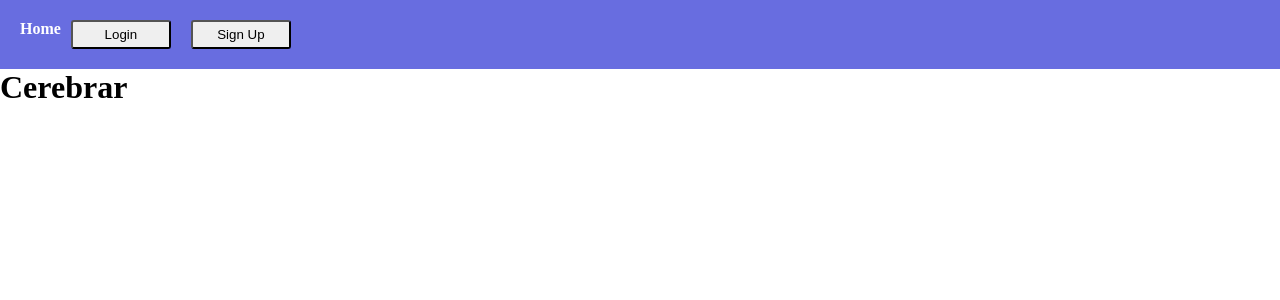
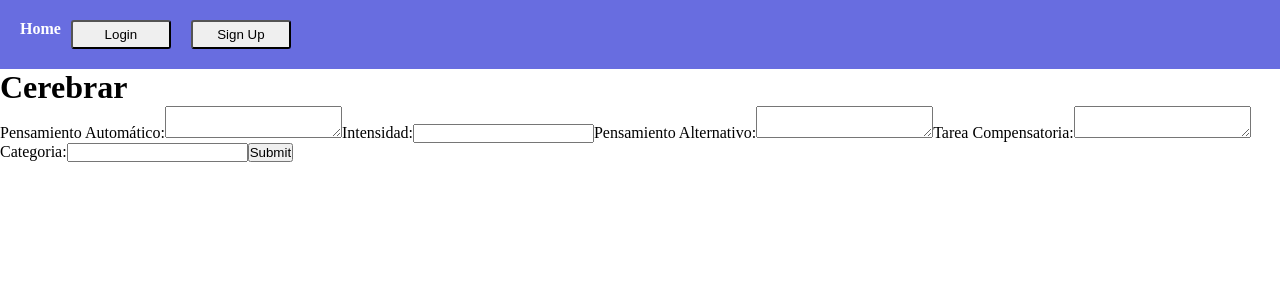
Before and after one commit to julianortega35/cerebrarClient, a React (Create React App) app: page /add in a window 1280 px wide. Shown: the top 300 px of the page. Built offline with nearby package versions, Linux system fonts and the light colour scheme; no server answers.

Commit message:
react update

```diff
--- a/src/App.js
+++ b/src/App.js
@@ -9,10 +9,10 @@ import Private from "./pages/Private";
 import AuthProvider from "./lib/AuthProvider";
 import AnonRoute from "./components/AnonRoute";
 import PrivateRoute from "./components/PrivateRoute";
-import ThoughtsList from ".components/ThoughtsList"
-import NewThought from ".components/NewThought"
-import EditThought from ".components/EditThought"
-import ThoughtDetails from ".components/ThoughtDetails"
+import ThoughtsList from "./components/ThoughtsList"
+import NewThought from "./components/NewThought"
+import EditThought from "./components/EditThought"
+import ThoughtDetails from "./components/ThoughtDetails"
 
 class App extends Component {
   render() {
@@ -26,10 +26,10 @@ class App extends Component {
 
 
         <Switch>
-        <Route exact path="/thoughts" component={ThoughtsList} />
-        <Route exact path="/thoughts/thoughts/add" component={NewThought} />
-        <Route exact path="/thoughts/thoughts/edit" component={EditThought} />
-        <Route exact path="/thoughts/thoughts" component={ThoughtDetails} />
+        <Route exact path="/thoughtslist" component={ThoughtsList} />
+        <Route exact path="/add" component={NewThought} />
+        <Route exact path="/edit/:id" component={EditThought} />
+        <Route exact path="/details/:id" component={ThoughtDetails} />
       <AnonRoute path="/signup" component={Signup} />
       <AnonRoute path="/login" component={Login} />
       <PrivateRoute path="/private" component={Private} />{/* <Route> to <PrivateRoute>*/}
--- a/src/components/NewThought.js
+++ b/src/components/NewThought.js
@@ -12,7 +12,7 @@ class NewThought extends Component {
         super(props);
         this.state = {
             automaticThought: "",
-            intensity: null,
+            intensity: "",
             alternativeThought: "",
             task: "",
             category: "",
@@ -28,12 +28,12 @@ class NewThought extends Component {
         const category = this.state.category;
 
        axios
-        .post("http://localhost:4000/thoughts/thoughts/add", { automaticThought, intensity, alternativeThought, task, category })
+        .post("http://localhost:4000/thoughts/thoughts/add",  { automaticThought, intensity, alternativeThought, task, category }, {withCredentials: true})
         .then(()=>{
             this.props.getData();
             this.setState({
                 automaticThought: "",
-                intensity: null,
+                intensity: "",
                 alternativeThought: "",
                 task: "",
                 category: "",
@@ -54,8 +54,8 @@ class NewThought extends Component {
            <form onSubmit={this.handleFormSubmit}>
            <label>Pensamiento Automático:</label>
            <textarea
-           name="Pensamiento Automático"
-            value={this.state.automaticThought}
+           name="automaticThought"
+           value={this.state.automaticThought}
             onChange={e => this.handleChange(e)}
             />
 
@@ -63,23 +63,23 @@ class NewThought extends Component {
             <label>Intensidad:</label>
            <input
             type="number"
-            name="intensidad"
+            name="intensity"
             value={this.state.intensity}
             onChange={e => this.handleChange(e)}
            />
 
            <label>Pensamiento Alternativo:</label>
            <textarea
-           name="Pensamiento Alternativo"
-            value={this.state.alternativeThought}
+           name="alternativeThought"
+           value={this.state.alternativeThought}
             onChange={e => this.handleChange(e)}
             />
 
 
             <label>Tarea Compensatoria:</label>
            <textarea
-           name="Tarea compensatoria"
-            value={this.state.task}
+           name="task"
+           value={this.state.task}
             onChange={e => this.handleChange(e)}
             />
 
@@ -87,7 +87,7 @@ class NewThought extends Component {
             <label>Categoria:</label>
            <input
             type="text"
-            name="categoria"
+            name="category"
             value={this.state.category}
             onChange={e => this.handleChange(e)}
            />
--- a/src/components/ThoughtDetails.js
+++ b/src/components/ThoughtDetails.js
@@ -2,7 +2,7 @@
 
 import React, { Component } from 'react';
 import axios from 'axios';
-import EditThought from "./components/EditThought";
+import EditThought from "./EditThought";
 import { Link } from "react-router-dom";
 
 
--- a/src/components/ThoughtsList.js
+++ b/src/components/ThoughtsList.js
@@ -11,8 +11,9 @@ class ThoughtsList extends Component {
     }
 
     getAllThoughts = () => {
-        axios.get(`http://localhost:4000/thoughts/thoughts`).then(responseFromApi =>{
-            this.setState({
+        axios.get(`http://localhost:4000/thoughts/thoughts`, {withCredentials: true}).then(responseFromApi =>{
+            console.log(responseFromApi.data)
+        this.setState({
                 listOfThoughts: responseFromApi.data
             });
         });
@@ -31,8 +32,8 @@ render() {
           {this.state.listOfThoughts.map(thoughts => {
             return (
               <div key={thoughts._id}>
-                <Link to={`/thoughts/${thoughts._id}`}>
-                  <h3>{thoughts.automaticThoughts}</h3>
+                <Link to={`/details/${thoughts._id}`}>
+                  <h3>{thoughts.automaticThought}</h3>
                 </Link>
                 {/* <ul>
                   {project.tasks.map((task,index) =>{
```
Also changed, not shown: src/components/SearchBar.js (added).
